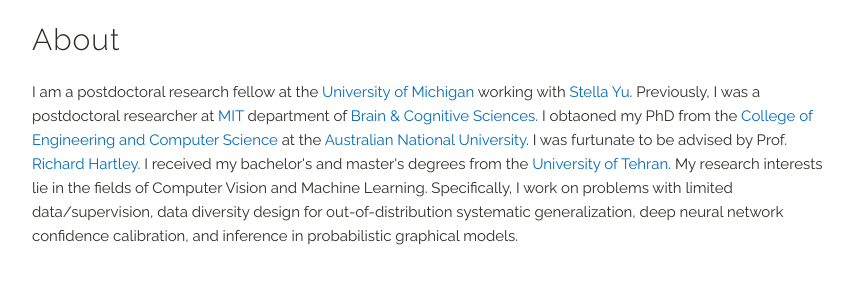
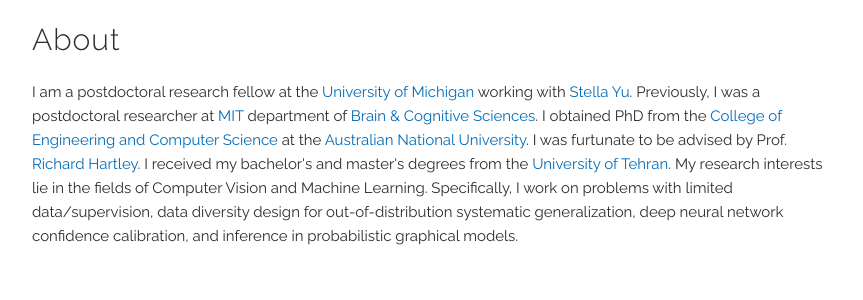
Before and after one commit to rahimi-amir/rahimi-amir.github.io, a Jekyll site: the page built from index.html, in a window 1280 px wide. Shown: the part 356-656 px from the top of the page, without its empty margins (208-1071 px from the left). Built offline with Jekyll 4.4.1, drawn with Linux system fonts in a browser that asks for light colours; a style sheet for code colours, icons or effects is not loaded.

Commit message:
Update index.html

```diff
--- a/index.html
+++ b/index.html
@@ -8,7 +8,7 @@
   <p>
     I am a postdoctoral research fellow at the <a href="https://umich.edu" target="_blank">University of Michigan</a> working with <a href="https://web.eecs.umich.edu/~stellayu/" target="_blank">Stella Yu</a>.
     Previously, I was a postdoctoral researcher at <a href="http://mit.edu" target="_blank">MIT</a> department of <a href="https://bcs.mit.edu/" target="_blank">Brain & Cognitive Sciences</a>.
-    I obtaoned my PhD from the <a href="http://cecs.anu.edu.au" target="_blank">College of Engineering and Computer Science</a> at the <a href="http://anu.edu.au" target="_blank">Australian National University</a>.
+    I obtained PhD from the <a href="http://cecs.anu.edu.au" target="_blank">College of Engineering and Computer Science</a> at the <a href="http://anu.edu.au" target="_blank">Australian National University</a>.
     I was furtunate to be advised by Prof. <a href="http://users.cecs.anu.edu.au/~hartley/" target="_blank">Richard Hartley</a>.
     I received my bachelor's and master's degrees from the <a href="http://ut.ac.ir/en" target="_blank">University of Tehran</a>.
     My research interests lie in the fields of Computer Vision and Machine Learning.
```
